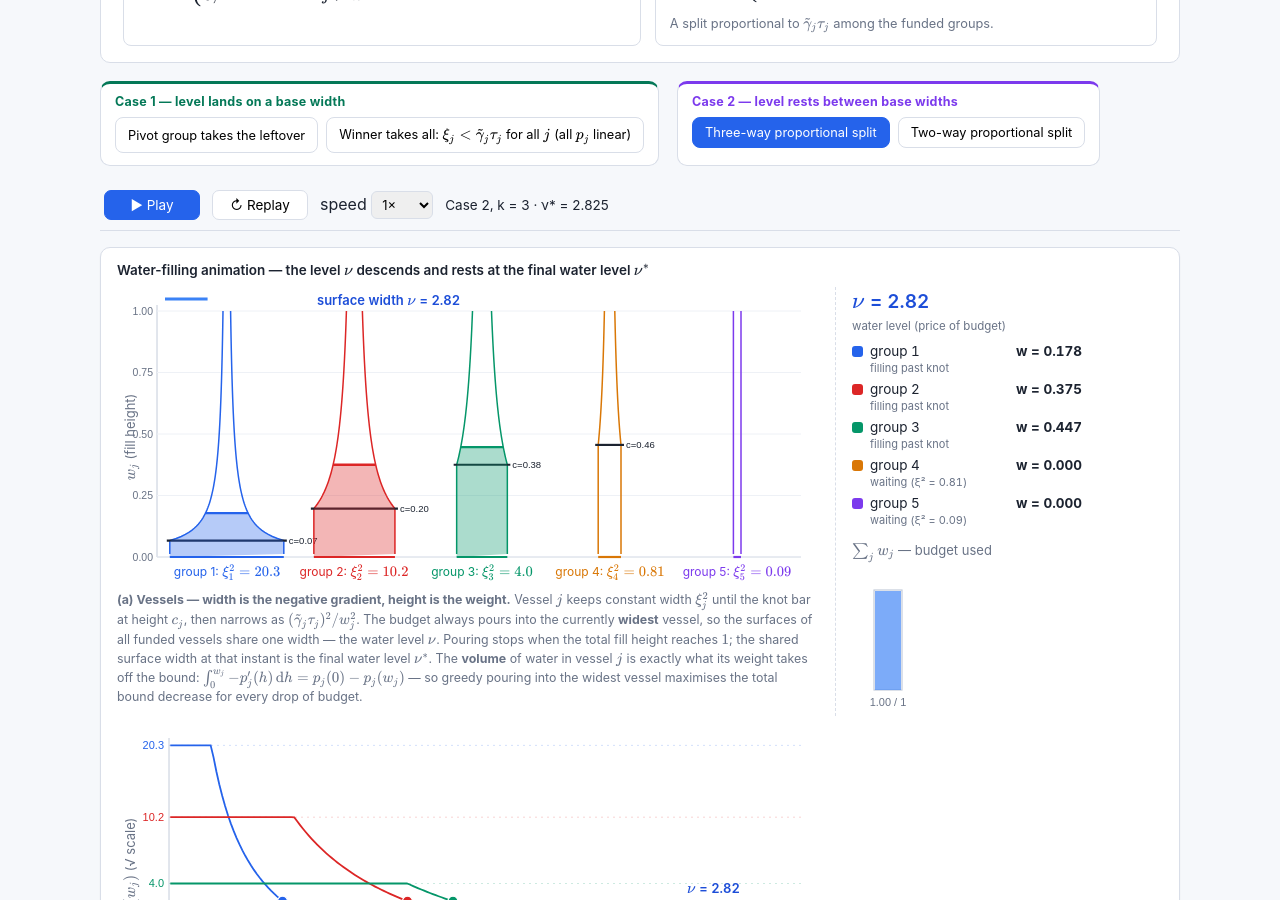
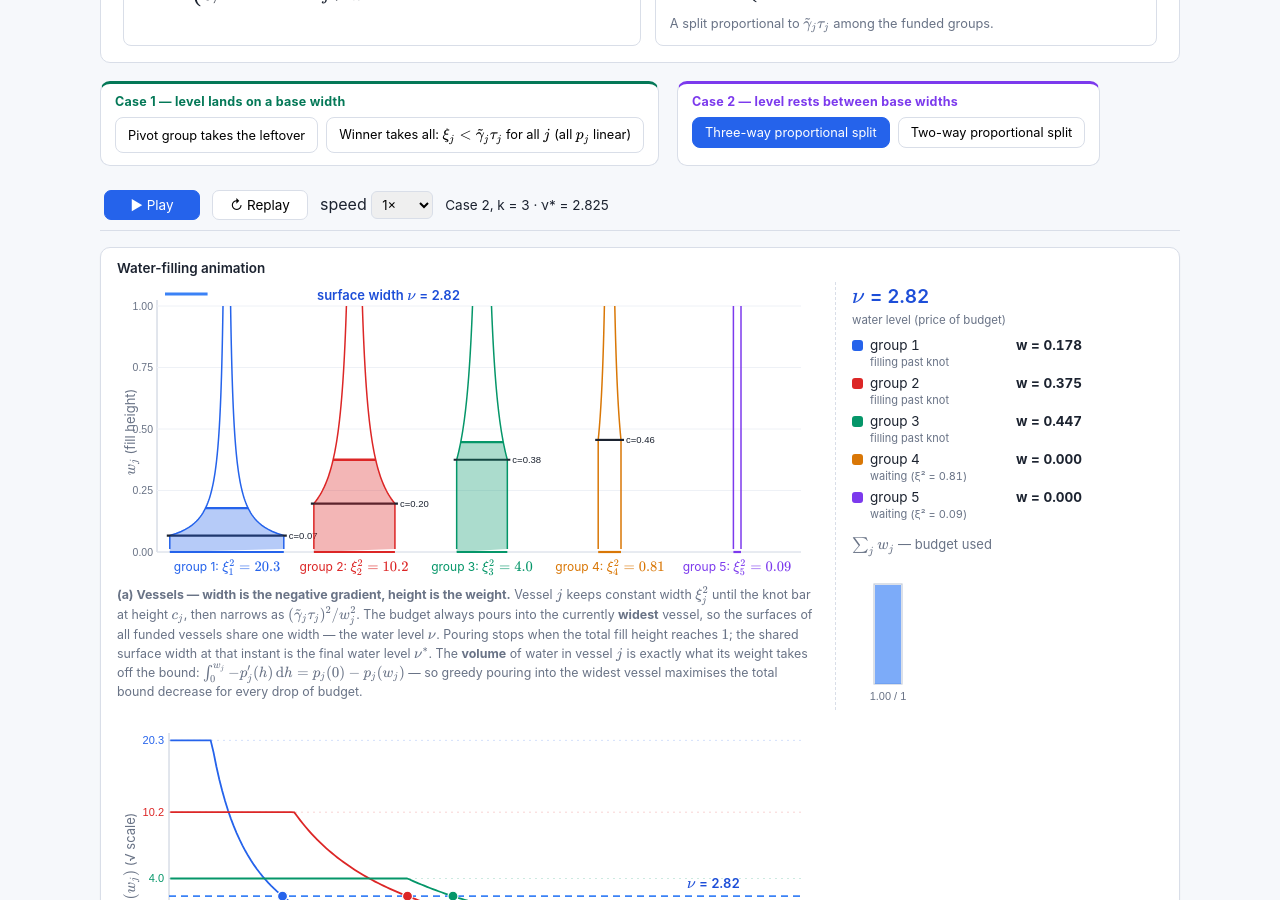
Before and after one commit to anantmathur44/anantmathur44.github.io, a Jekyll site: the page demos/mm-weight-allocation.html, which Jekyll copies as it is, in a window 1280 px wide and 900 px high, scrolled down 1731 px. Built offline with Jekyll 4.4.1, drawn with Linux system fonts in a browser that asks for light colours.

Commit message:
Shorten animation heading
Co-Authored-By: Claude Fable 5 <noreply@anthropic.com>

```diff
--- a/demos/mm-weight-allocation.html
+++ b/demos/mm-weight-allocation.html
@@ -292,8 +292,7 @@
   </div>
 
   <div class="card bigfig">
-    <h2>Water-filling animation — the level \(\nu\) descends and rests at the final
-      water level \(\nu^*\)</h2>
+    <h2>Water-filling animation</h2>
     <div class="figrow">
       <div class="figstack">
         <div class="cwrap">
```
